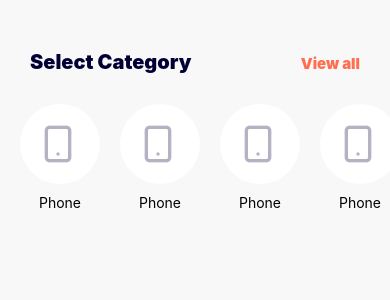
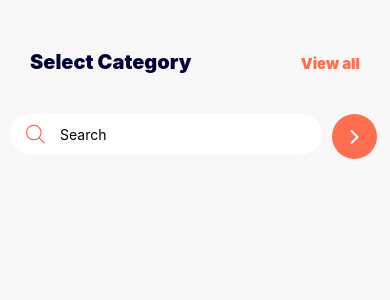
Before and after one commit to hirwablessing/deep-snippet-ecommerce, a React Native app: screen / in a window 390 px wide. Shown: the top 300 px of the page. Built offline with nearby package versions, Linux system fonts and the light colour scheme.

Commit message:
New: Add search box

```diff
--- /dev/null
+++ b/app/components/Search.js
@@ -0,0 +1,66 @@
+import React from "react";
+import { StyleSheet, TextInput, View } from "react-native";
+import { EvilIcons, Feather } from "@expo/vector-icons";
+import colors from "../config/colors";
+
+export default function Search() {
+  return (
+    <View style={{ flexDirection: "row" }}>
+      <View style={styles.SectionStyle}>
+        <EvilIcons
+          name="search"
+          size={30}
+          color={colors.secondary}
+          style={styles.ImageStyle}
+        />
+
+        <TextInput
+          style={{ flex: 1, marginLeft: 0 }}
+          placeholder="Search"
+          underlineColorAndroid="transparent"
+        />
+      </View>
+      <View style={styles.searchIcon}>
+        <Feather
+          name="chevron-right"
+          size={24}
+          color="white"
+          style={{ alignSelf: "center", marginTop: 5 }}
+        />
+      </View>
+    </View>
+  );
+}
+
+const styles = StyleSheet.create({
+  SectionStyle: {
+    flexDirection: "row",
+    justifyContent: "center",
+    alignItems: "center",
+    width: "80%",
+    backgroundColor: "#fff",
+    // borderWidth: 0.5,
+    // borderColor: "#000",
+    height: 40,
+    borderRadius: 50,
+    margin: 10,
+  },
+  ImageStyle: {
+    padding: 5,
+    margin: 5,
+    // height: 45,
+    // width: 45,
+
+    // resizeMode: "stretch",
+    alignItems: "center",
+  },
+  searchIcon: {
+    backgroundColor: colors.secondary,
+    padding: 5,
+    // alignItems: "center",
+    width: 45,
+    height: 45,
+    borderRadius: 50,
+    marginTop: 10,
+  },
+});
--- a/app/screens/HomeStore.js
+++ b/app/screens/HomeStore.js
@@ -4,6 +4,7 @@ import {} from "@expo/vector-icons";
 
 import colors from "../config/colors";
 import Category from "../components/Category";
+import Search from "../components/Search";
 
 export default function HomeStore() {
   return (
@@ -15,7 +16,7 @@ export default function HomeStore() {
       </View>
 
       <View style={{ flexDirection: "row" }}>
-        <ScrollView horizontal={true} showsHorizontalScrollIndicator={false}>
+        {/* <ScrollView horizontal={true} showsHorizontalScrollIndicator={false}>
           <Category />
           <Category />
           <Category />
@@ -28,8 +29,10 @@ export default function HomeStore() {
           <Category />
           <Category />
           <Category />
-        </ScrollView>
+        </ScrollView> */}
       </View>
+
+      <Search />
     </View>
   );
 }
--- a/package.json
+++ b/package.json
@@ -15,6 +15,7 @@
     "react": "16.13.1",
     "react-dom": "16.13.1",
     "react-native": "https://github.com/expo/react-native/archive/sdk-40.0.1.tar.gz",
+    "react-native-elements": "^3.3.0",
     "react-native-web": "~0.13.12"
   },
   "devDependencies": {
```
Also changed, not shown: app/components/Category.js (+1 -8 lines), 1 other file (tests, documents, lock files or other folders).
